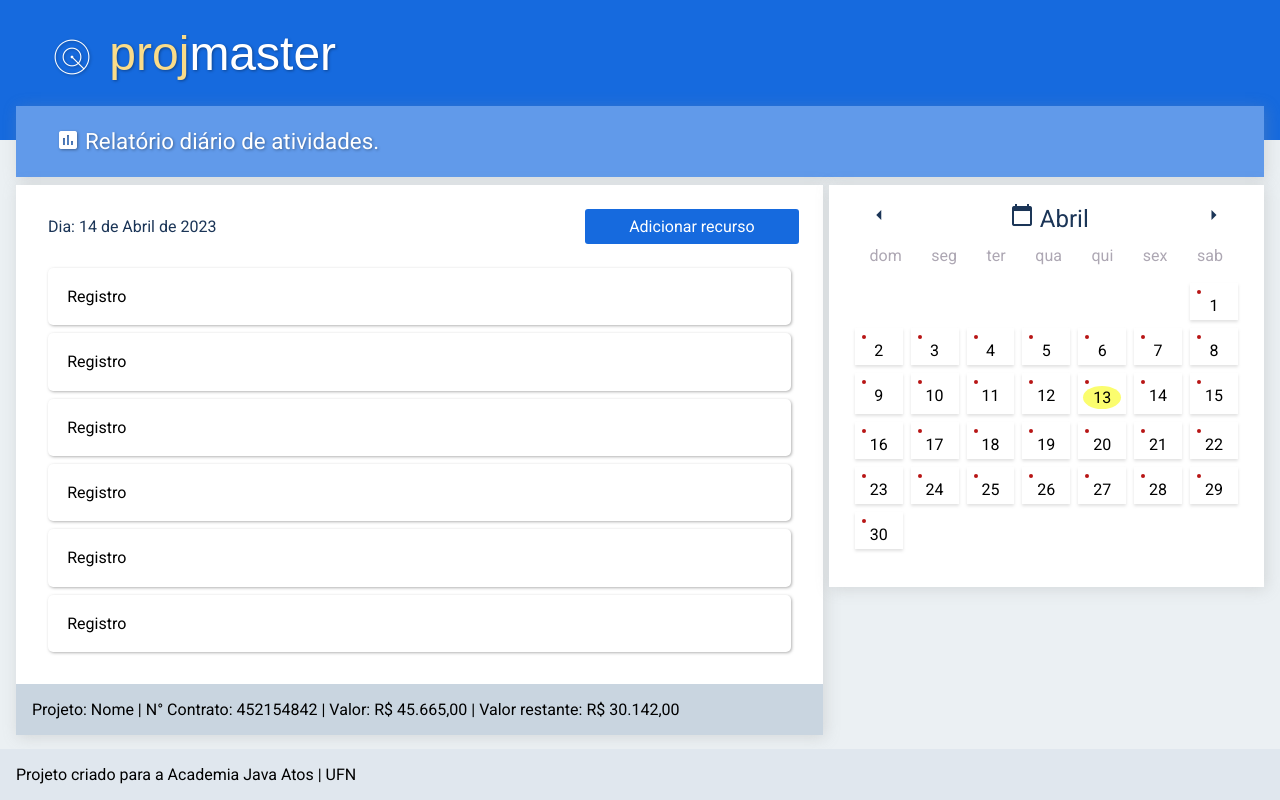
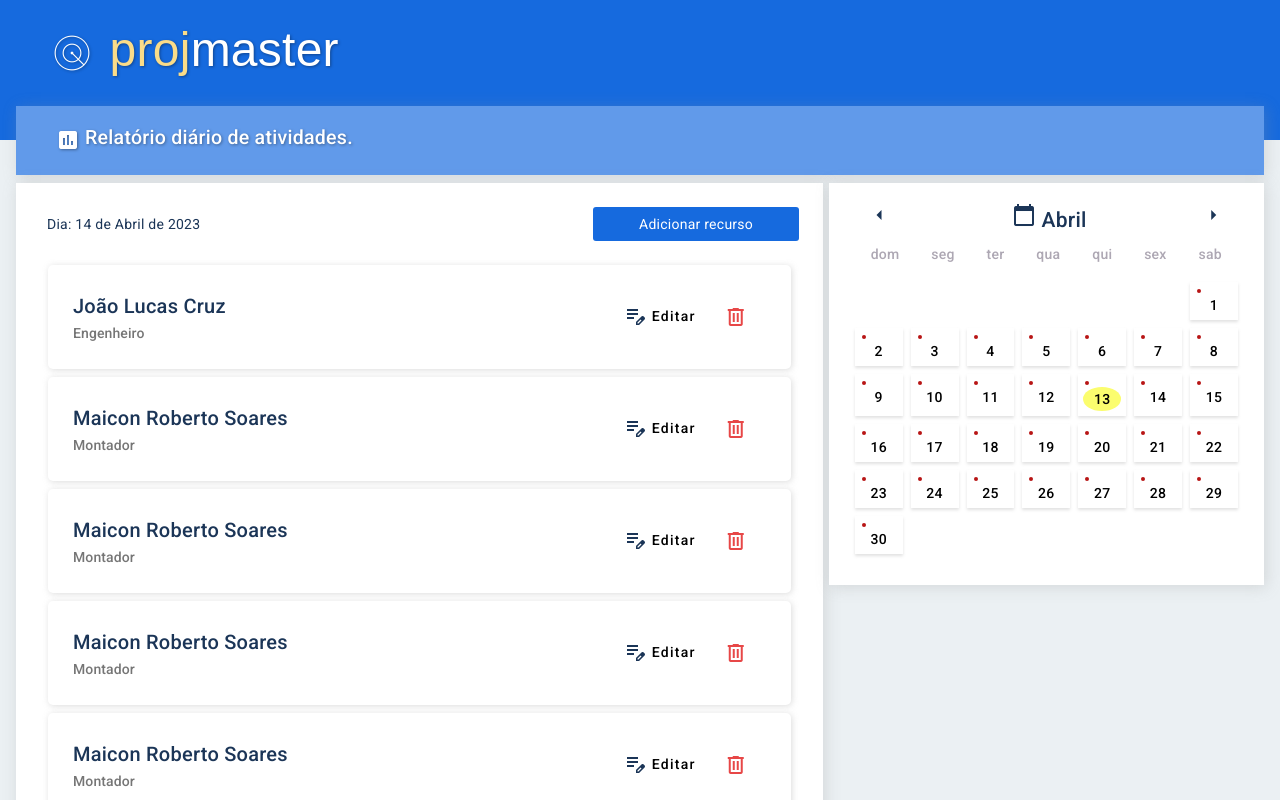
Before and after one commit to jaotuta/academia-atos-projeto-final, an Angular app: page / in a window 1280 px wide. Shown: the top 800 px of the page. Built offline with nearby package versions, Linux system fonts and the light colour scheme; a web font is replaced by a local one.

Commit message:
recurso card, modal e ngIf

```diff
--- a/angular.json
+++ b/angular.json
@@ -25,6 +25,7 @@
               "src/assets"
             ],
             "styles": [
+              "@angular/material/prebuilt-themes/indigo-pink.css",
               "src/styles.css"
             ],
             "scripts": []
@@ -87,6 +88,7 @@
               "src/assets"
             ],
             "styles": [
+              "@angular/material/prebuilt-themes/indigo-pink.css",
               "src/styles.css"
             ],
             "scripts": []
--- a/package.json
+++ b/package.json
@@ -11,6 +11,7 @@
   "private": true,
   "dependencies": {
     "@angular/animations": "^15.2.0",
+    "@angular/cdk": "^15.2.6",
     "@angular/common": "^15.2.0",
     "@angular/compiler": "^15.2.0",
     "@angular/core": "^15.2.0",
--- a/src/app/proj-page/footer/footer.component.html
+++ b/src/app/proj-page/footer/footer.component.html
@@ -1,3 +1,3 @@
 <div class="footer">
-    Projeto criado para a Academia Java Atos | UFN
+    Projeto criado para a Academia Java - Atos | UFN
 </div>
--- a/src/app/proj-page/main-section/main-section.component.css
+++ b/src/app/proj-page/main-section/main-section.component.css
@@ -62,10 +62,18 @@
     color: white;
 }
 .registro-diario {
-    box-shadow: 1px 1px 3px rgba(128, 128, 128, 0.603);
+    box-shadow: 1px 1px 6px rgba(163, 163, 163, 0.377);
     border-radius: 5px;
+    padding: 15px;
+    display: flex;
+    flex-direction: row;
+    color: rgb(27, 53, 87);
     margin: 8px;
-    padding: 1.2rem;
+}
+.registro-diario-componente {
+    padding: 10px;
+    flex-grow: 10;
+    color: rgb(27, 53, 87);
 }
 .divisor {
     width: 6px;
@@ -81,3 +89,8 @@
 .demo-inline-calendar-card {
     width: 300px;
   }
+
+.alinhamento-icon {
+    vertical-align: middle;
+    color: rgb(27, 53, 87);
+}
--- a/src/app/proj-page/main-section/main-section.component.html
+++ b/src/app/proj-page/main-section/main-section.component.html
@@ -5,29 +5,31 @@
                 Dia: {{dia}}
             </div>
             <div class="btn-add naoSelecionavel">
-                <div class="texto-btn">Adicionar recurso</div>
+                <div class="texto-btn" (click)="openDialog()">Adicionar recurso</div>
             </div>
         </div>
-        <div class="registros">
-            <div class="registro-diario">
-                Registro
-            </div>
-            <div class="registro-diario">
-                Registro
-            </div>
-            <div class="registro-diario">
-                Registro
-            </div>
-            <div class="registro-diario">
-                Registro
-            </div>
-            <div class="registro-diario">
-                Registro
-            </div>
-            <div class="registro-diario">
-                Registro
-            </div>
-
+        <div class="registros" *ngIf="condition">
+            <mat-card class="registro-diario" *ngFor="let registro of registros">
+                <mat-card-header class="registro-diario-componente">
+                    <mat-card-title>{{registro.nome}}</mat-card-title>
+                    <mat-card-subtitle>{{registro.func}}</mat-card-subtitle>
+                </mat-card-header>
+                <mat-card-actions align="end">
+                    <button mat-button>
+                        <span class="material-symbols-outlined alinhamento-icon">
+                            edit_note
+                        </span>
+                        Editar</button>
+                    <button mat-button style="color: rgb(245, 91, 91);">
+                        <span style="color: rgb(231, 71, 71);" class="material-symbols-outlined alinhamento-icon">
+                            delete
+                        </span>
+                        </button>
+                </mat-card-actions>
+            </mat-card>
+        </div>
+        <div class="registros" *ngIf="!condition">
+            Ainda não existe nenhum recurso cadastrado, clique no botão "Adicionar recurso".
         </div>
         <div class="rodape-main">
             Projeto: Nome | N° Contrato: 452154842 | Valor: R$ 45.665,00 | Valor restante: R$ 30.142,00
--- a/src/app/proj-page/main-section/main-section.component.ts
+++ b/src/app/proj-page/main-section/main-section.component.ts
@@ -1,4 +1,6 @@
 import { Component } from '@angular/core';
+import { MatDialog } from '@angular/material/dialog';
+import { RecursoFormDialogComponent } from './recurso-form-dialog/recurso-form-dialog.component';
 
 @Component({
   selector: 'app-main-section',
@@ -6,5 +8,22 @@ import { Component } from '@angular/core';
   styleUrls: ['./main-section.component.css']
 })
 export class MainSectionComponent {
+
+  registros = [{nome: "João Lucas Cruz", func: "Engenheiro"}, {nome: "Maicon Roberto Soares", func: "Montador"}, {nome: "Maicon Roberto Soares", func: "Montador"}, {nome: "Maicon Roberto Soares", func: "Montador"}, {nome: "Maicon Roberto Soares", func: "Montador"}, {nome: "Maicon Roberto Soares", func: "Montador"}]
+
+  constructor(public dialog: MatDialog) {};
+
+  condition = true;
+
+  openDialog(): void {
+    const dialogRef = this.dialog.open(RecursoFormDialogComponent, {
+
+      });
+
+    dialogRef.afterClosed().subscribe(result => {
+      console.log('The dialog was closed');
+    });
+  }
+
   dia = "14 de Abril de 2023"
 }
--- /dev/null
+++ b/src/app/proj-page/main-section/recurso-form-dialog/recurso-form-dialog.component.html
@@ -0,0 +1,5 @@
+<h1 mat-dialog-title>Dialog with elements</h1>
+<div mat-dialog-content>This dialog showcases the title, close, content and actions elements.</div>
+<div mat-dialog-actions>
+  <button mat-button mat-dialog-close>Close</button>
+</div>
--- /dev/null
+++ b/src/app/proj-page/main-section/recurso-form-dialog/recurso-form-dialog.component.ts
@@ -0,0 +1,19 @@
+import { Component } from '@angular/core';
+import { MatDialogRef } from '@angular/material/dialog';
+
+@Component({
+  selector: 'app-recurso-form-dialog',
+  templateUrl: './recurso-form-dialog.component.html',
+  styleUrls: ['./recurso-form-dialog.component.css']
+})
+export class RecursoFormDialogComponent {
+
+  constructor(
+    public dialogRef: MatDialogRef<RecursoFormDialogComponent>,
+  ) {}
+
+  cancel(): void {
+    this.dialogRef.close();
+  }
+
+}
--- a/src/index.html
+++ b/src/index.html
@@ -8,8 +8,10 @@
   <link rel="icon" type="image/x-icon" href="favicon.ico">
   <link href="https://fonts.googleapis.com/icon?family=Material+Icons" rel="stylesheet">
   <link rel="stylesheet" href="https://fonts.googleapis.com/css2?family=Material+Symbols+Outlined:opsz,wght,FILL,GRAD@20..48,100..700,0..1,-50..200" />
+  <link rel="preconnect" href="https://fonts.gstatic.com">
+  <link href="https://fonts.googleapis.com/css2?family=Roboto:wght@300;400;500&display=swap" rel="stylesheet">
 </head>
-<body>
+<body class="mat-typography">
   <app-root></app-root>
 </body>
 </html>
--- a/src/styles.css
+++ b/src/styles.css
@@ -22,3 +22,5 @@ time, mark, audio, video {
     font: inherit;
     vertical-align: baseline;
 }
+html, body { height: 100%; }
+body { margin: 0; font-family: Roboto, "Helvetica Neue", sans-serif; }
```
Also changed, not shown: src/app/app.module.ts (+15 -1 lines), src/app/proj-page/main-section/recurso-form-dialog/recurso-form-dialog.component.css (added), 1 other file (tests, documents, lock files or other folders).
